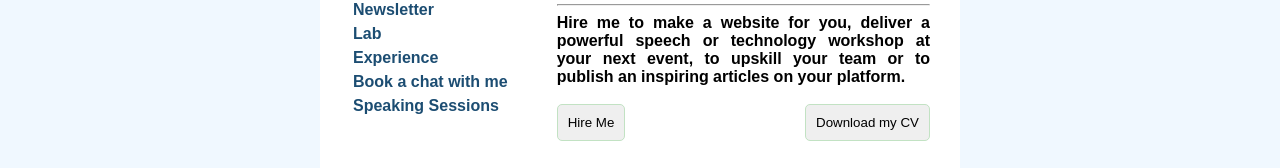
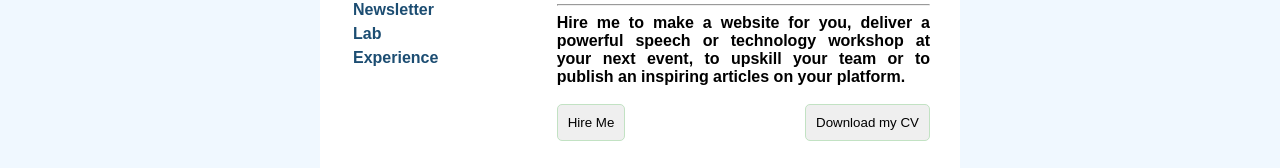
Before and after one commit to techinika/achille-personal-website, a Next.js app: page / in a window 1280 px wide. Shown: the part 414-582 px from the top of the page. Built offline with nearby package versions, Linux system fonts and the light colour scheme; a web font is replaced by a local one.

Commit message:
changed menus

```diff
--- a/components/Navigation/vNav.js
+++ b/components/Navigation/vNav.js
@@ -15,12 +15,6 @@ export default function VertNav() {
           <Link href="/experience">
             <a>Experience</a>
           </Link>
-          <Link href="https://calendly.com/achille-songa/meet-achille-songa">
-            <a target="_blank">Book a chat with me</a>
-          </Link>
-          <Link href="https://sessionize.com/cishahayo-songa-achille/">
-            <a target="_blank">Speaking Sessions</a>
-          </Link>
         </div>
       </div>
     </>
```
